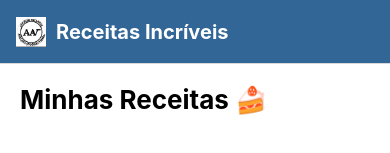
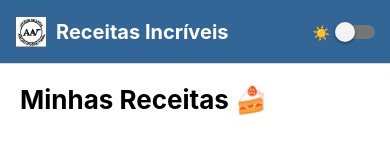
Before and after one commit to jerog1971/projeto-mobile, a React Native app: screen / in a window 390 px wide. Shown: the top 153 px of the page. Built offline with nearby package versions, Linux system fonts and the light colour scheme.

Commit message:
Add theme toggle functionality to App component

```diff
--- a/App.js
+++ b/App.js
@@ -1,7 +1,9 @@
 import * as React from 'react';
-import { Image, View, Text, Platform } from 'react-native';
+import { Image, View, Text, Platform, Switch } from 'react-native';
 import { NavigationContainer } from '@react-navigation/native';
 import { createStackNavigator } from '@react-navigation/stack';
+
+import { ThemeProvider, useTheme } from './ThemeContext';
 
 import HomeScreen from './screens/HomeScreen';
 import IngredientsScreen from './screens/IngredientsScreen';
@@ -24,15 +26,36 @@ function LogoTitle() {
   );
 }
 
-export default function App() {
+function ThemeToggle() {
+  const { isDarkMode, toggleTheme } = useTheme();
+  return (
+    <View style={{ flexDirection: 'row', alignItems: 'center', marginRight: 15 }}>
+      <Text style={{ color: '#fff', marginRight: 5 }}>{isDarkMode ? '🌙' : '☀️'}</Text>
+      <Switch
+        value={isDarkMode}
+        onValueChange={toggleTheme}
+        trackColor={{ false: '#767577', true: '#f4511e' }}
+        thumbColor={isDarkMode ? '#ffffff' : '#f4f3f4'}
+      />
+    </View>
+  );
+}
+
+function MainNavigator() {
+  const { colors } = useTheme();
+
   return (
     <NavigationContainer>
       <Stack.Navigator
         screenOptions={{
-          headerStyle: { backgroundColor: '#326696' },
+          headerStyle: { backgroundColor: colors.header },
           headerTintColor: '#fff',
-          // AJUSTE CRUCIAL: Remove a trava de altura no navegador
-          cardStyle: { flex: 1, backgroundColor: '#fff', overflow: Platform.OS === 'web' ? 'visible' : 'hidden' }
+          headerRight: () => <ThemeToggle />,
+          cardStyle: {
+            flex: 1,
+            backgroundColor: colors.background,
+            overflow: Platform.OS === 'web' ? 'visible' : 'hidden'
+          }
         }}
       >
         <Stack.Screen
@@ -47,3 +70,11 @@ export default function App() {
     </NavigationContainer>
   );
 }
+
+export default function App() {
+  return (
+    <ThemeProvider>
+      <MainNavigator />
+    </ThemeProvider>
+  );
+}
```
